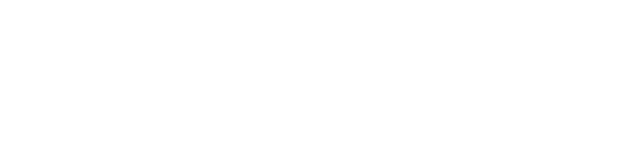
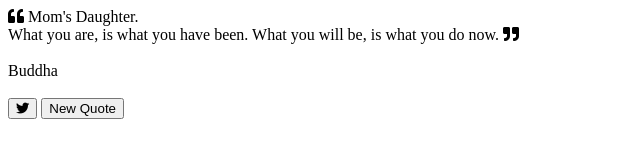
Before and after one commit to didahdassa/quote-generator, a plain HTML site: page index.html in a window 1280 px wide. Shown: the whole page, without its empty margins (0-640 px from the left). Drawn offline with Linux system fonts and the light colour scheme.

Commit message:
initial page

```diff
--- a/index.html
+++ b/index.html
@@ -4,9 +4,50 @@
     <meta charset="UTF-8">
     <meta http-equiv="X-UA-Compatible" content="IE=edge">
     <meta name="viewport" content="width=device-width, initial-scale=1.0">
-    <title>Document</title>
+    <title>Quote-Generator</title>
+    <link
+        rel="icon"
+        type="image/png"
+        href="https://www.google.com/s2/favicons?domain=luso.solutions"/>
+    <link
+        rel="stylesheet"
+        href="https://cdnjs.cloudflare.com/ajax/libs/font-awesome/5.15.3/css/all.min.css"/>
+    <link rel="stylesheet" href="styles.css"/>
+
 </head>
 <body>
+    <div class="quote-container" id="quote-container">
+        <!-- Quote text-->
+        <div class="quote-text">
+            <i class="fas fa-quote-left"></i>
+            <span id="quote">
+                Mom's Daughter.  <br>
+                What you are, is what you have been.
+                What you will be, is what you do now.
+            </span>
+            <i class="fas fa-quote-right"></i>
+        </div>
 
+        <br>
+        <!-- Auhtor -->
+        <div class="quote-author">
+            <span id="author">
+                Buddha
+            </span>
+        </div>
+
+        <br>
+
+        <!-- buttons -->
+        <div class="button-container">
+            <button class="twitter-button" id="twitter">
+                <i class="fab fa-twitter"></i>
+            </button>
+
+            <button id="new-quote">New Quote</button>
+        </div>
+    </div>
+
+    <script src="script.js"></script>
 </body>
 </html>
```
